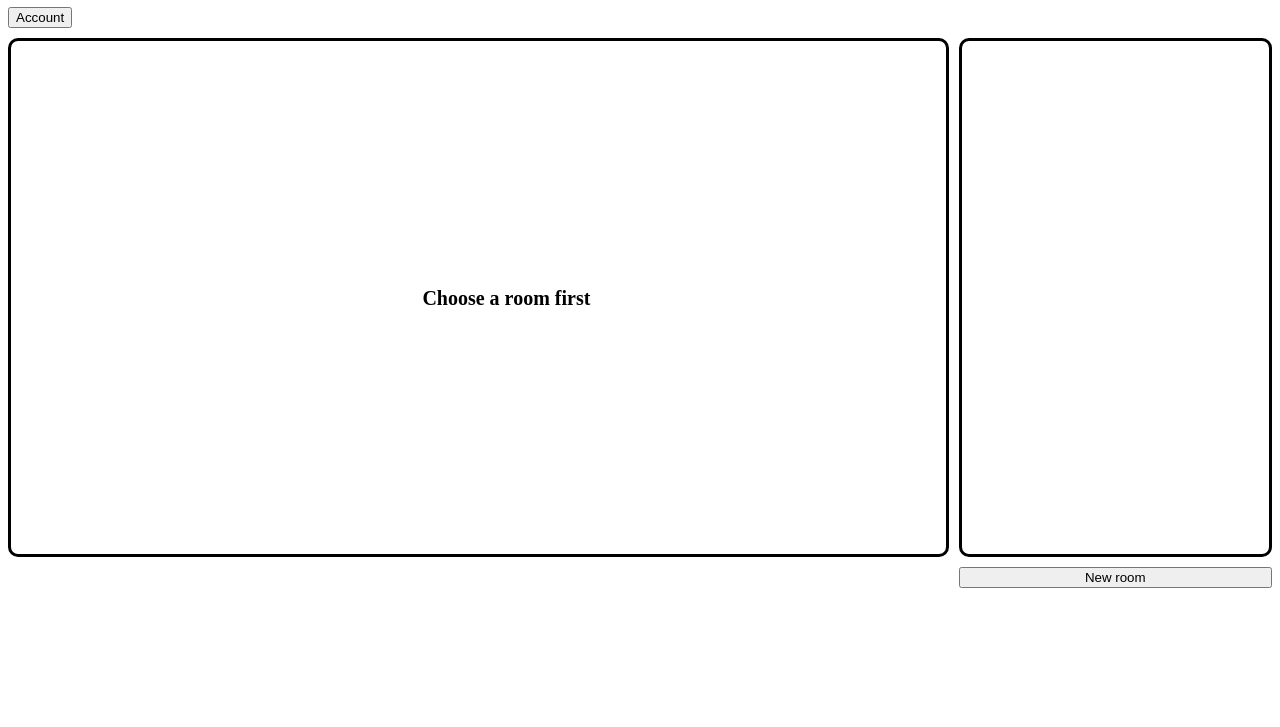
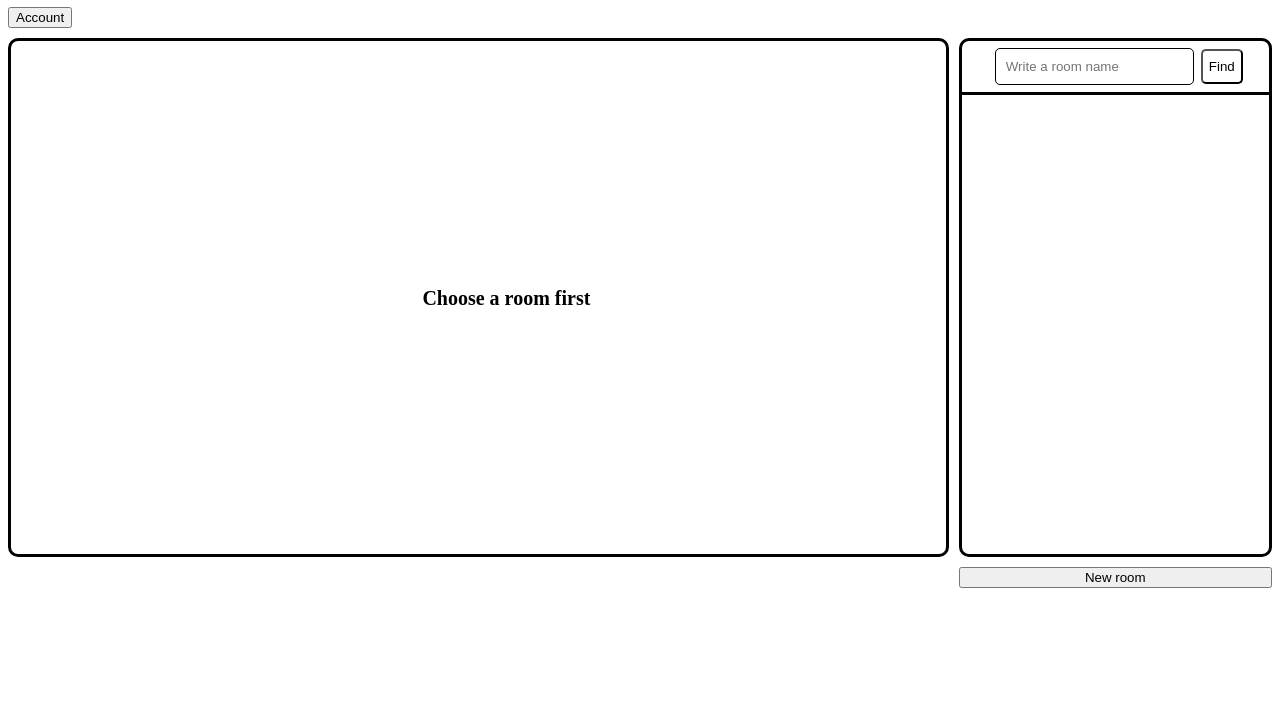
Before and after one commit to mkushnir885/web-chat, a website with bundled scripts: page public/chat.html in a window 1280 px wide. Shown: the part 73-800 px from the top of the page. Built offline with nearby package versions, Linux system fonts and the light colour scheme; no server answers.

Commit message:
Add html search

```diff
--- a/public/chat.html
+++ b/public/chat.html
@@ -26,7 +26,20 @@
         </div>
       </div>
       <div class="chats-history">
-        <div class="chat-rooms"></div>
+        <div class="chat-rooms">
+          <div class="search-room">
+            <label>
+              <input
+                id="search-input"
+                type="text"
+                placeholder="Write a room name"
+                required
+                autocomplete="off"
+              />
+            </label>
+            <button class="search-btn">Find</button>
+          </div>
+        </div>
         <button id="btn-new-room">New room</button>
       </div>
     </div>
--- a/public/scripts/chat.js
+++ b/public/scripts/chat.js
@@ -11,6 +11,8 @@ const btnSend = document.getElementById("send-msg");
 const input = document.getElementById("write-msg");
 const bntAccount = document.getElementById("go-to-acc");
 const btnNewRoom = document.getElementById("btn-new-room");
+const searchInput = document.getElementById("search-input");
+const searchButton = document.getElementById("search-btn");
 
 const createMessageElement = ({ author, timestamp, body }, isOwnMessage) => {
   const msgContainer = document.createElement("div");
@@ -141,4 +143,24 @@ fetch("/chat/server")
           console.error(error);
         });
     });
+
+    // searchButton.addEventListener("click", () => {
+    //   const roomName = searchInput.value;
+    //   fetch(`/chat/search?chatName=${roomName}`, {
+    //     method: "GET",
+    //   })
+    //     .then((response) => {
+    //       if (!response.ok) {
+    //         throw new Error(`HTTP error! Status: ${response.status}`);
+    //       }
+    //       return response.json();
+    //     })
+    //     .then((data) => {
+    //       ws.send(JSON.stringify({ event: "CHAT_JOINING", user }));
+    //       console.log(data.message);
+    //     })
+    //     .catch((error) => {
+    //       console.error(error);
+    //     });
+    // });
   });
--- a/public/styles/chat.css
+++ b/public/styles/chat.css
@@ -94,10 +94,29 @@
   overflow-y: scroll;
 }
 
-.room {
+.room, #search-input {
   margin: 7px;
   padding: 10px;
   border: 1px solid black;
   border-radius: 5px;
   cursor: pointer;
 }
+
+.search-room {
+  display: flex;
+  flex-direction: row;
+  justify-content: center;
+  align-items: center;
+  border-bottom: 3px solid black;;
+}
+
+.search-btn {
+  display: flex;
+  border-radius: 5px;
+  background-color: white;
+  cursor: pointer;
+  height: 70%;
+  justify-content: center;
+  align-items: center;
+  flex: 0.3;
+}
```
